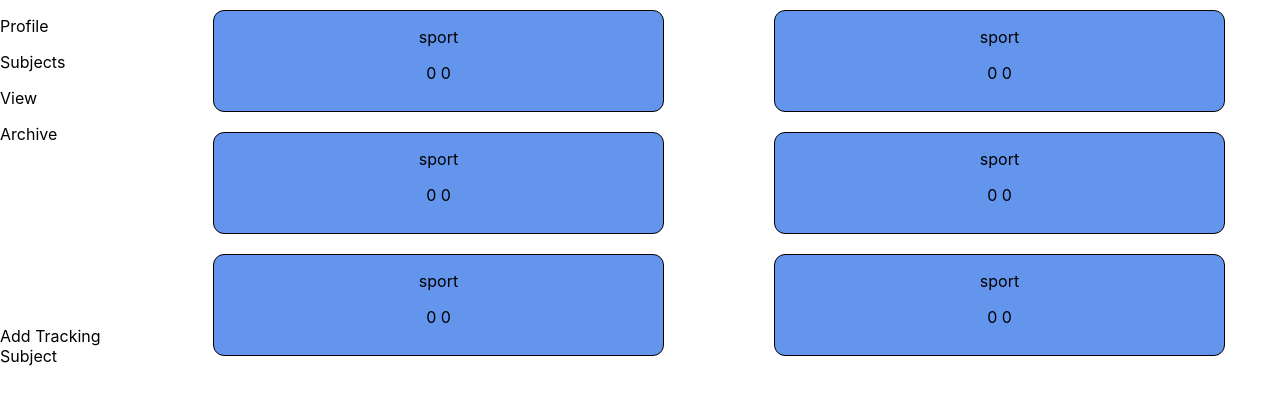
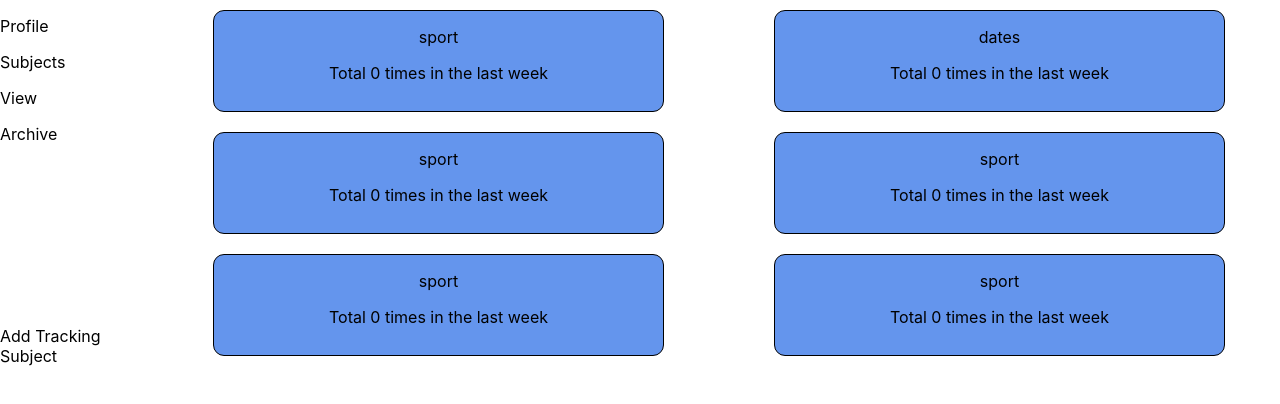
Before and after one commit to DavidBlau854/tracking-app, a React (Create React App) app: page / in a window 1280 px wide. Shown: the top 404 px of the page. Built offline with nearby package versions, Linux system fonts and the light colour scheme.

Commit message:
adding counting events

```diff
--- a/src/ExampleSubjects.ts
+++ b/src/ExampleSubjects.ts
@@ -1,13 +1,14 @@
-import { TrackingPeriod, Units, Goal } from "./models/Subject";
+import { TrackingPeriod, Units, Goal, UnitInputType } from "./models/Subject";
 
 const a: import("./models/Subject").ISubject[] = [
   {
     id: "1",
     title: "sport",
+    unitInputType: UnitInputType.number,
     creationDate: new Date("2019-01-01 17:00:00"),
     archived: false,
-    TrackingPeriod: TrackingPeriod.days,
-    unit: Units.times,
+    TrackingPeriod: TrackingPeriod.Week,
+    unit: Units.Times,
     unitDesc: "bla bla bla",
     subjectDesc: "bla bla bla",
     goal: Goal.total,
@@ -17,11 +18,12 @@ const a: import("./models/Subject").ISubject[] = [
   },
   {
     id: "2",
-    title: "sport",
+    title: "dates",
+    unitInputType: UnitInputType.time,
     creationDate: new Date("2019-01-01 17:00:00"),
     archived: false,
-    TrackingPeriod: TrackingPeriod.days,
-    unit: Units.times,
+    TrackingPeriod: TrackingPeriod.Week,
+    unit: Units.Times,
     unitDesc: "bla bla bla",
     subjectDesc: "bla bla bla",
     goal: Goal.total,
@@ -32,10 +34,11 @@ const a: import("./models/Subject").ISubject[] = [
   {
     id: "3",
     title: "sport",
+    unitInputType: UnitInputType.number,
     creationDate: new Date("2019-01-01 17:00:00"),
     archived: false,
-    TrackingPeriod: TrackingPeriod.days,
-    unit: Units.times,
+    TrackingPeriod: TrackingPeriod.Week,
+    unit: Units.Times,
     unitDesc: "bla bla bla",
     subjectDesc: "bla bla bla",
     goal: Goal.total,
@@ -46,10 +49,11 @@ const a: import("./models/Subject").ISubject[] = [
   {
     id: "4",
     title: "sport",
+    unitInputType: UnitInputType.number,
     creationDate: new Date("2019-01-01 17:00:00"),
     archived: false,
-    TrackingPeriod: TrackingPeriod.days,
-    unit: Units.times,
+    TrackingPeriod: TrackingPeriod.Week,
+    unit: Units.Times,
     unitDesc: "bla bla bla",
     subjectDesc: "bla bla bla",
     goal: Goal.total,
@@ -60,10 +64,11 @@ const a: import("./models/Subject").ISubject[] = [
   {
     id: "5",
     title: "sport",
+    unitInputType: UnitInputType.number,
     creationDate: new Date("2019-01-01 17:00:00"),
     archived: false,
-    TrackingPeriod: TrackingPeriod.days,
-    unit: Units.times,
+    TrackingPeriod: TrackingPeriod.Week,
+    unit: Units.Times,
     unitDesc: "bla bla bla",
     subjectDesc: "bla bla bla",
     goal: Goal.total,
@@ -74,10 +79,11 @@ const a: import("./models/Subject").ISubject[] = [
   {
     id: "6",
     title: "sport",
+    unitInputType: UnitInputType.number,
     creationDate: new Date("2019-01-01 17:00:00"),
     archived: false,
-    TrackingPeriod: TrackingPeriod.days,
-    unit: Units.times,
+    TrackingPeriod: TrackingPeriod.Week,
+    unit: Units.Times,
     unitDesc: "bla bla bla",
     subjectDesc: "bla bla bla",
     goal: Goal.total,
--- a/src/components/Subject.tsx
+++ b/src/components/Subject.tsx
@@ -7,6 +7,7 @@ type IState = {
 };
 type IProps = {
   subject: ISubject;
+  writeEvent: Function;
 };
 
 class Subject extends React.Component {
@@ -24,7 +25,8 @@ class Subject extends React.Component {
     this.setState({ isHovered: !this.state.isHovered });
   }
   render() {
-    // const subj = this.props.subject;
+    const detailsString = `Total ${this.props.subject.eventsArray.length} ${this.props.subject.unit}
+    in the last ${this.props.subject.TrackingPeriod}`;
     return (
       <div
         className="subject"
@@ -32,11 +34,17 @@ class Subject extends React.Component {
         onMouseLeave={this.onMouseCrossBoundary}
       >
         <p>{this.props.subject.title}</p>
-        <p>
-          {this.props.subject.eventsArray.length} {this.props.subject.unit}
-        </p>
-        {/* {this.state.isHovered && <p>mouse is in</p>}
-        {!this.state.isHovered && <p>mouse is out</p>} */}
+        {!this.state.isHovered && (
+          <div>
+            <p>{detailsString}</p>
+          </div>
+        )}
+        {this.state.isHovered && (
+          <div>
+            <button onClick={() => this.props.writeEvent()}>+</button>
+            <input type={this.props.subject.unitInputType} />
+          </div>
+        )}
       </div>
     );
   }
--- a/src/components/SubjectsPage.tsx
+++ b/src/components/SubjectsPage.tsx
@@ -11,11 +11,23 @@ class SubjectsPage extends React.Component {
     this.setState({ subjects: exampleSubjects }); //server here..
   }
 
+  writeEvent(subjectId: string) {
+    const clonedState = Object.assign({}, this.state);
+    const index = clonedState.subjects.findIndex(subj => subj.id === subjectId);
+    clonedState.subjects[index].eventsArray.push({ creationTime: new Date() });
+    this.setState(clonedState);
+    console.log(`new state: ${JSON.stringify(this.state, null, 2)}`);
+  }
+
   render() {
     return (
       <div className="subjectsPage">
         {this.state.subjects.map(subj => (
-          <Subject key={subj.id} subject={subj}></Subject>
+          <Subject
+            key={subj.id}
+            subject={subj}
+            writeEvent={() => this.writeEvent(subj.id)}
+          ></Subject>
         ))}
       </div>
     );
--- a/src/models/Subject.tsx
+++ b/src/models/Subject.tsx
@@ -5,30 +5,36 @@ export interface ISubject {
   archived: boolean;
   TrackingPeriod: TrackingPeriod;
   unit: Units;
+  unitInputType: UnitInputType;
   unitDesc: string;
   subjectDesc: string;
   goal: Goal;
-  eventsArray: [];
+  eventsArray: any[];
   endDate: Date | null;
   backgroundPic: null;
 }
 
 export enum TrackingPeriod {
-  days,
-  weeks,
-  months,
-  years,
-  infinity
+  Day = "day",
+  Week = "week",
+  Months = "months",
+  Years = "years",
+  Infinity = "not ending"
 }
 
 export enum Units {
-  times,
-  km,
-  calories,
-  time
+  Times = "times",
+  KM = "km",
+  Calories = "kal",
+  Time = "time"
 }
 
 export enum Goal {
   avg,
   total
 }
+
+export enum UnitInputType {
+  number = "number",
+  time = "time"
+}
```
